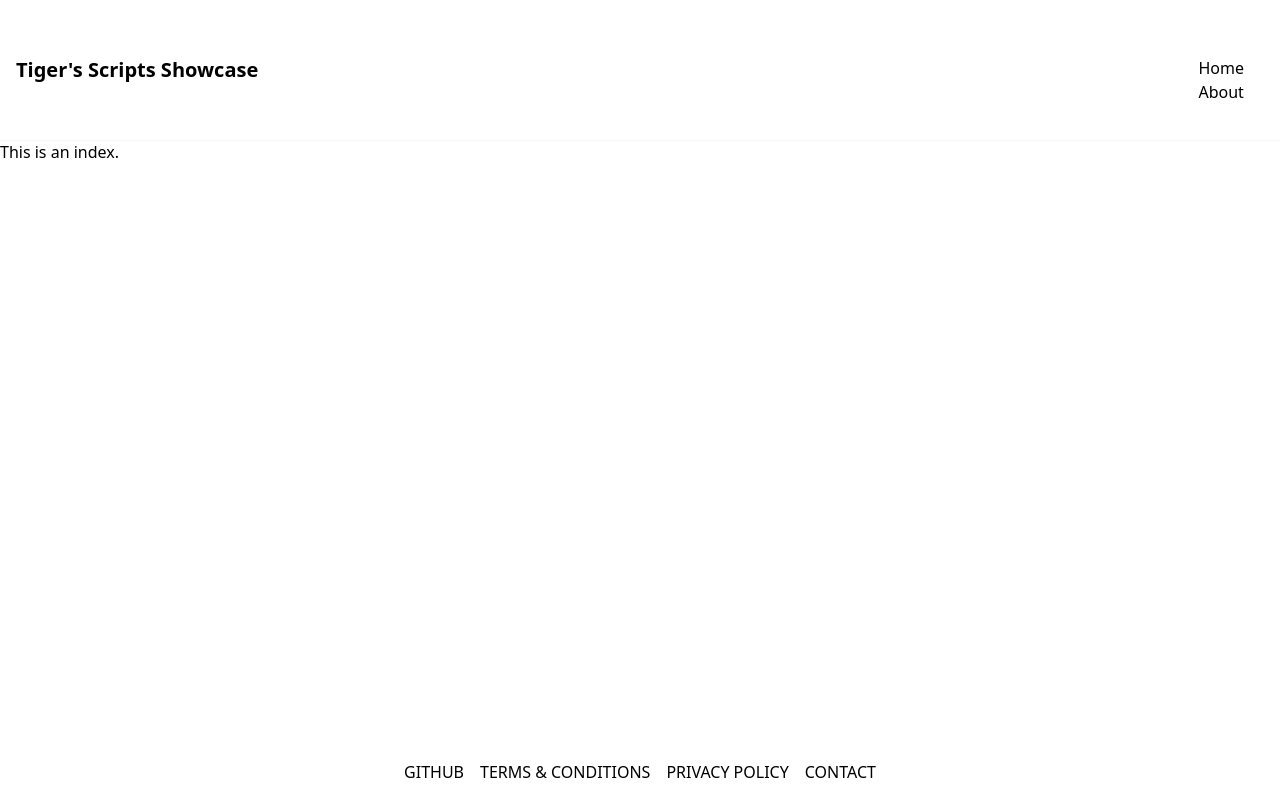
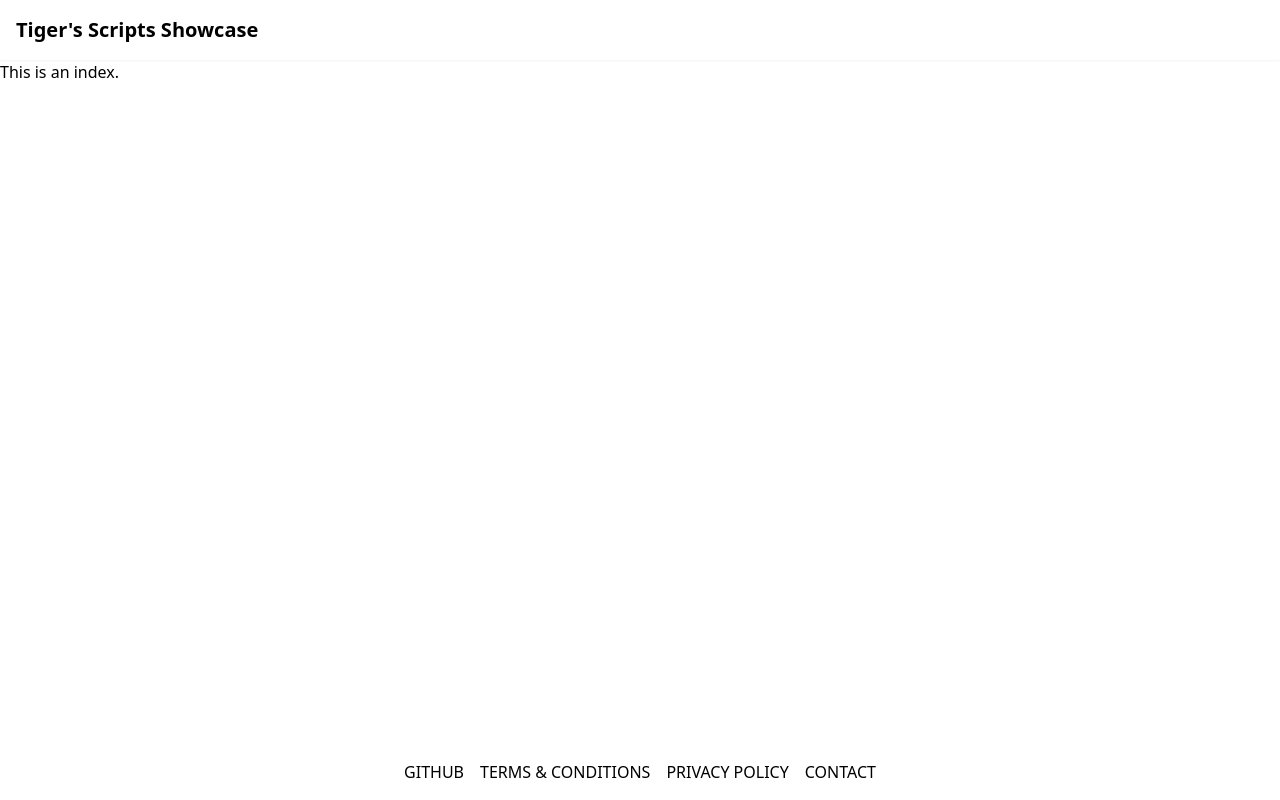
Before and after one commit to tsato21/tsato21.github.io, a Nuxt app: page / in a window 1280 px wide. Built offline with nearby package versions, Linux system fonts and the light colour scheme.

Commit message:
update src directory

```diff
--- a/nuxt.config.ts
+++ b/nuxt.config.ts
@@ -4,7 +4,6 @@ export default defineNuxtConfig({
   srcDir: "src/",
   app: {
     baseURL: '/scripts-showcase/',
-    // pageTransition: { name: 'page', mode: 'out-in' },
   },
   modules: [
     '@nuxtjs/tailwindcss',
--- a/src/layouts/default.vue
+++ b/src/layouts/default.vue
@@ -7,44 +7,6 @@
                         Tiger's Scripts Showcase
                     </NuxtLink>
                 </h4>
-                <ul class="nav bg-white rounded-lg p-5 mt-5 right-2" @click.stop>
-                    <li class="nav-item">
-                        <NuxtLink to="/" class="nav-link" @click.native="isOpen = false">
-                            Home
-                        </NuxtLink>
-                    </li>
-                    <li class="nav-item">
-                        <NuxtLink to="/about" class="nav-link" @click.native="isOpen = false">
-                            About
-                        </NuxtLink>
-                    </li>
-                    <!-- Add more links here -->
-                </ul>
-                <!-- <div class="relative">
-                    <button @click="toggleMenu" class="navbar-toggler">
-                        Menu
-                    </button>
-
-                    <transition name="fade">
-                        <div v-if="isOpen" class="fixed top-0 left-0 w-full h-full bg-black bg-opacity-50 z-50" @click="isOpen = false">
-                            <transition name="slide">
-                                <ul v-if="isOpen" class="nav absolute bg-white rounded-lg p-5 mt-5 right-2" @click.stop>
-                                    <li class="nav-item">
-                                        <NuxtLink to="/" class="nav-link" @click.native="isOpen = false">
-                                            Home
-                                        </NuxtLink>
-                                    </li>
-                                    <li class="nav-item">
-                                        <NuxtLink to="/about" class="nav-link" @click.native="isOpen = false">
-                                            About
-                                        </NuxtLink>
-                                    </li>
-                                    <!-- Add more links here -->
-                                <!-- </ul>
-                            </transition>
-                        </div>
-                    </transition>
-                </div> -->
             </nav>
         </header>
 
@@ -65,61 +27,8 @@
 </template>
 
 <script setup lang="ts">
-// import { ref, computed, nextTick } from 'vue'
-// import { useRoute } from 'vue-router'
-
-// const isOpen = ref(false)
-// const route = useRoute()
-
-// const toggleMenu = () => {
-//     nextTick(() => {
-//         isOpen.value = !isOpen.value
-//     })
-// }
-
-// const currentPage = computed(() => {
-//     switch (route.path) {
-//         case '/':
-//             return 'Home'
-//         case '/about':
-//             return 'About'
-//         // Add more paths here
-//         default:
-//             return ''
-//     }
-// })
 </script>
 
 <style>
 
-/* .nav-item {
-    margin: 1rem 0;
-}
-
-.fade-enter-active, .fade-leave-active {
-    transition: opacity .5s;
-}
-
-.fade-enter, .fade-leave-to {
-    opacity: 0;
-}
-
-.slide-enter-active, .slide-leave-active {
-    transition: transform .5s;
-}
-
-.slide-enter, .slide-leave-to {
-    transform: translateY(-100%);
-}
-
-
-.page-enter-active,
-.page-leave-active {
-  transition: all 0.4s;
-}
-.page-enter-from,
-.page-leave-to {
-  opacity: 0;
-  filter: blur(1rem);
-} */
 </style>
```
